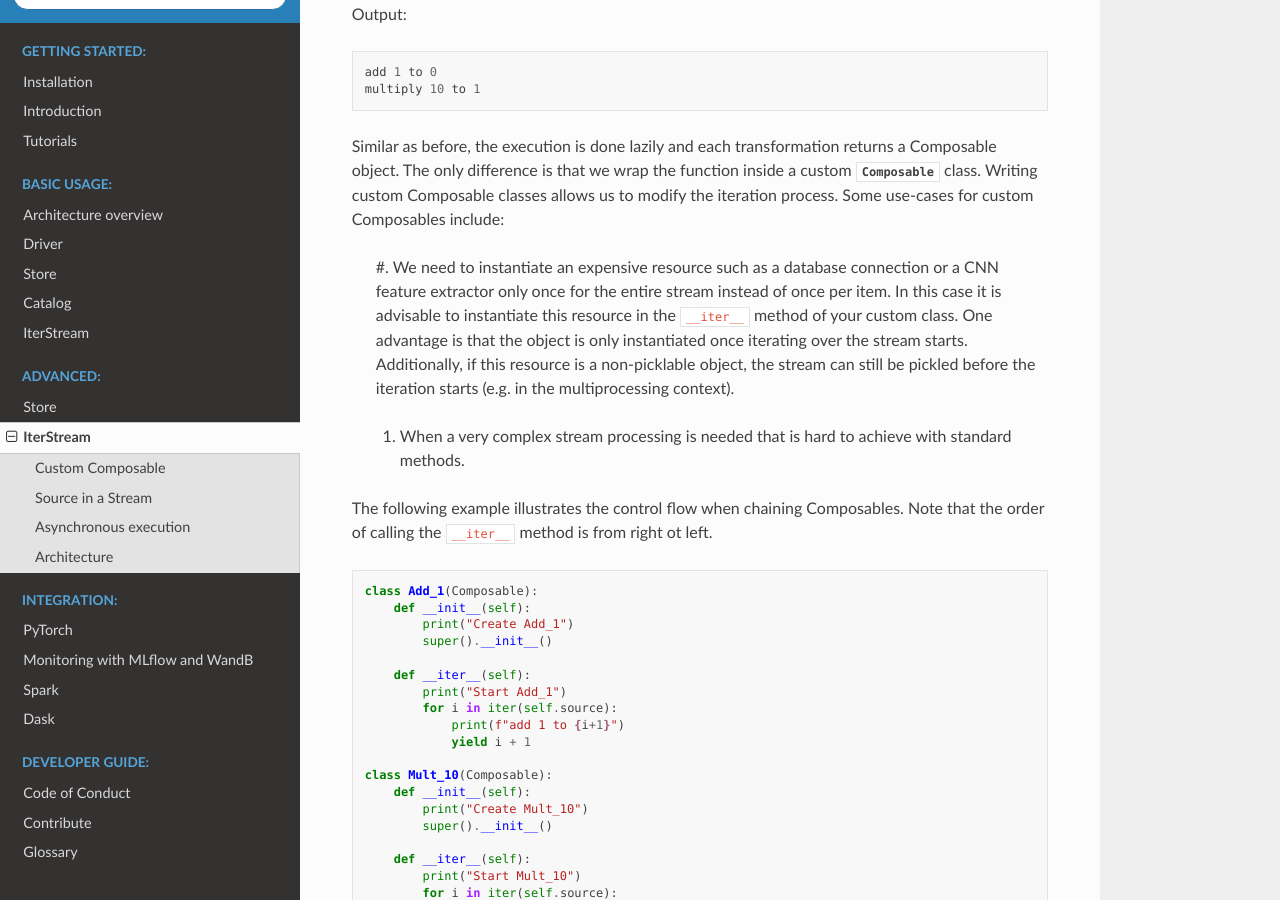
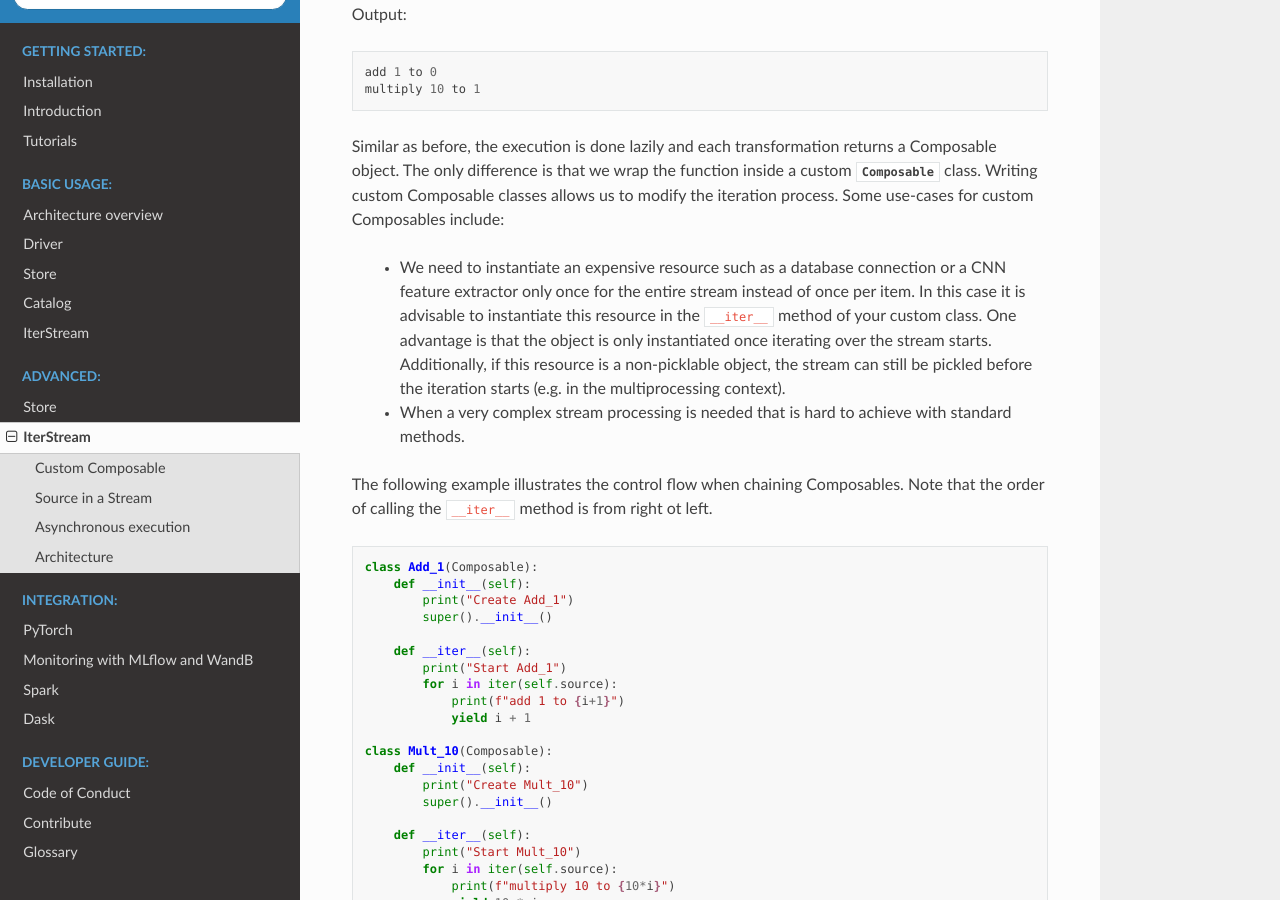
Before and after one commit to merantix-momentum/squirrel-core, a Sphinx documentation site: the page built from docs/advanced/iterstream.rst, in a window 1280 px wide and 900 px high, scrolled down 1655 px. Built offline with Sphinx 7.4.7 and the Read the Docs theme 2.0.0, drawn with Linux system fonts in a browser that asks for light colours; the version number is read from the project's files by our own code.

Commit message:
update docs

```diff
--- a/docs/advanced/iterstream.rst
+++ b/docs/advanced/iterstream.rst
@@ -91,14 +91,13 @@ The only difference is that we wrap the function inside a custom :py:class:`Comp
 Writing custom Composable classes allows us to modify the iteration process.
 Some use-cases for custom Composables include:
 
-    #. We need to instantiate an expensive resource such as a database connection or a CNN feature extractor only once
-    for the entire stream instead of once per item.
-    In this case it is advisable to instantiate this resource in the ``__iter__`` method of your custom class.
-    One advantage is that the object is only instantiated once iterating over the stream starts.
-    Additionally, if this resource is a non-picklable object, the stream can still be pickled before the iteration
-    starts (e.g. in the multiprocessing context).
+    * We need to instantiate an expensive resource such as a database connection or a CNN feature extractor only once
+      for the entire stream instead of once per item. In this case it is advisable to instantiate this resource
+      in the ``__iter__`` method of your custom class. One advantage is that the object is only instantiated once
+      iterating over the stream starts. Additionally, if this resource is a non-picklable object, the stream can still
+      be pickled before the iteration starts (e.g. in the multiprocessing context).
 
-    #. When a very complex  stream processing is needed that is hard to achieve with standard methods.
+    * When a very complex  stream processing is needed that is hard to achieve with standard methods.
 
 The following example illustrates the control flow when chaining Composables.
 Note that the order of calling the ``__iter__`` method is from right ot left.
```
Also changed, not shown: docs/usage/iterstream.rst (+8 -1 lines).
